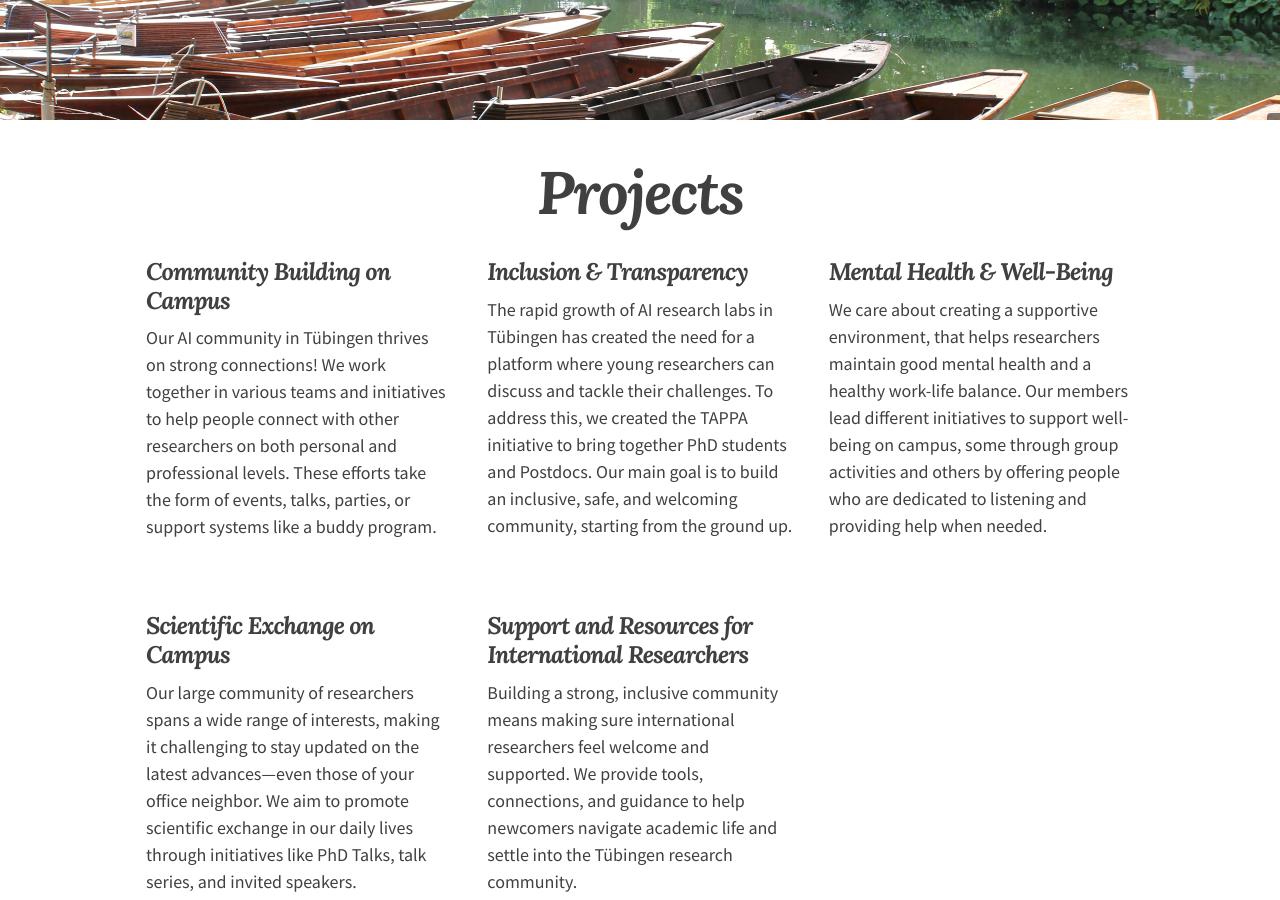
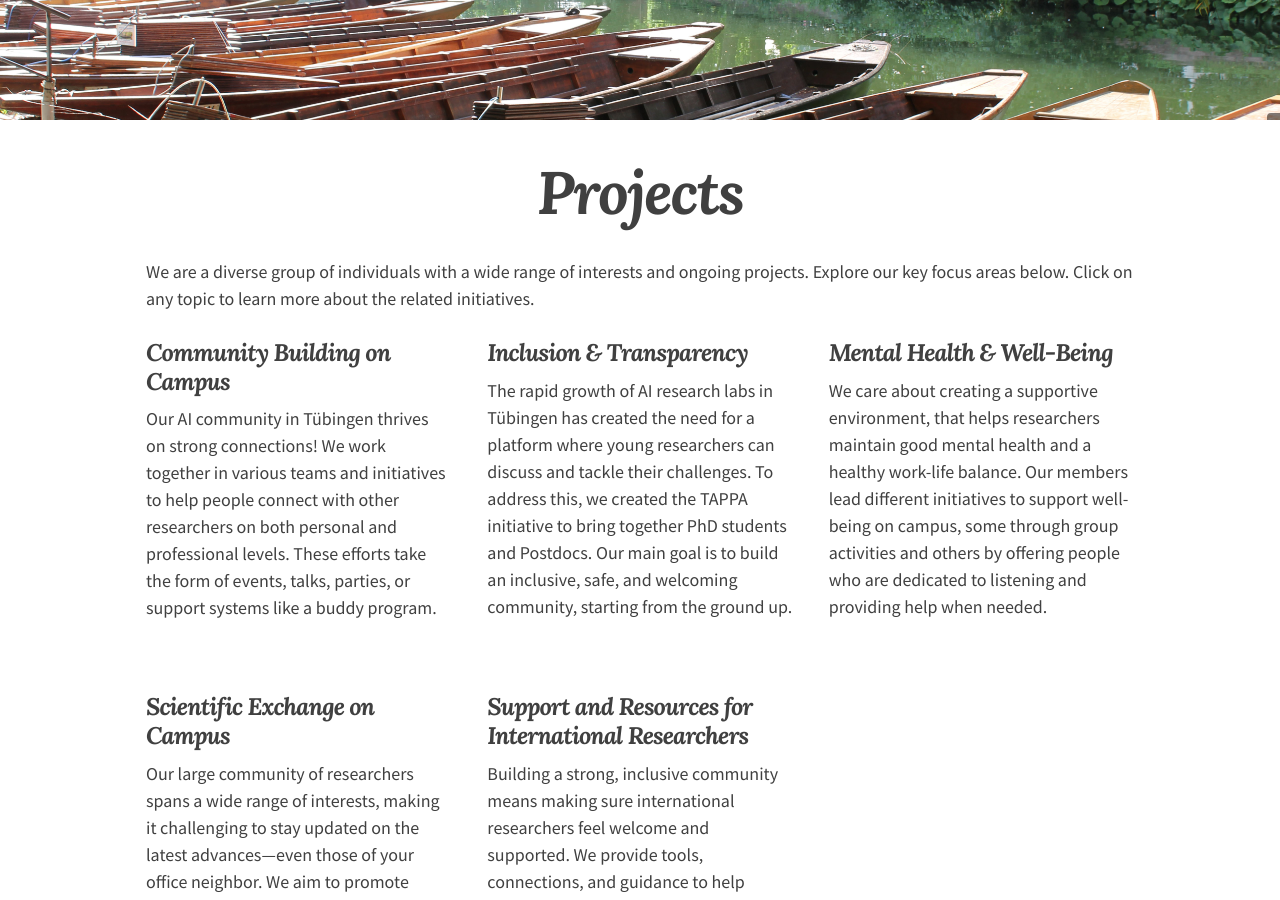
Before and after one commit to tappa-org/tappa-org.github.io, a Jekyll site: the page built from projects.md, in a window 1280 px wide and 900 px high, scrolled down 402 px. Built offline with Jekyll 4.4.1, drawn with Linux system fonts in a browser that asks for light colours; nearby versions of some CDN libraries.

Commit message:
added project page header

```diff
--- a/projects.md
+++ b/projects.md
@@ -9,3 +9,6 @@ image:
 collection: projects
 entries_layout: grid #list
 ---
+
+We are a diverse group of individuals with a wide range of interests and ongoing projects.
+Explore our key focus areas below. Click on any topic to learn more about the related initiatives.
```
